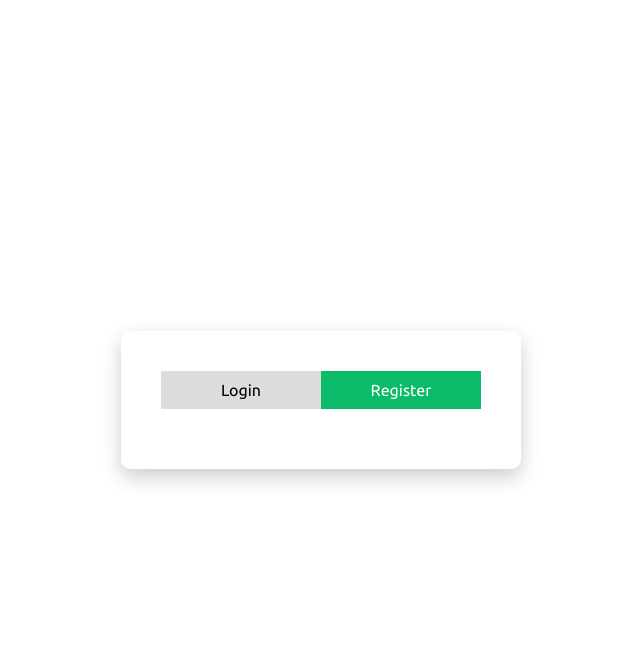
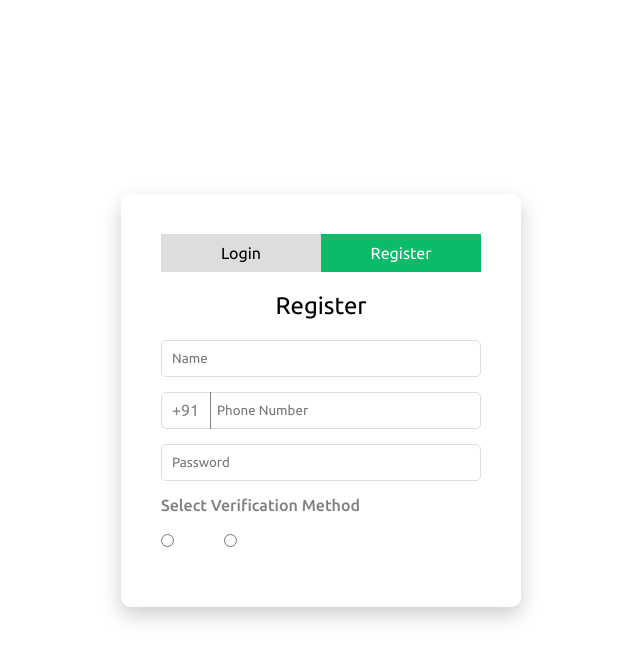
Before and after one commit to DHARUNRAJ86/OTP-AUTHENTICATOR, a React (Vite) app in the folder client/: page /auth in a window 1280 px wide. Both pictures are taken after a click on the button "Register". Shown: the top 660 px of the page, without its empty margins (319-959 px from the left). Built offline with nearby package versions, Linux system fonts and the light colour scheme.

Commit message:
feat: enhance Register component with improved form handling and error notifications

```diff
--- a/client/src/components/Register.jsx
+++ b/client/src/components/Register.jsx
@@ -6,19 +6,62 @@ import axios from "axios";
 import { toast } from "react-toastify";
 
 const Register = () => {
-  const {isAuthenticated} = useContext(Context);
+  const { isAuthenticated } = useContext(Context);
   const navigateTo = useNavigate();
-  const {register,handleSubmit,formState:{errors}} = useForm();
-  const handleRegister = async (data) =>{
-     data.phone =`+91${data.phone}`;
-     await axios.post("http://localhost:4000/api/v1/user/register",data,{
-      withCredentials:true,
-      headers:{
-        "Content-Type": "application/json"
-      }
-     }).then
-  }
-  return <></>;
+  const { register, handleSubmit, formState: { errors } } = useForm();
+
+  const handleRegister = async (data) => {
+    try {
+      const formattedData = {
+        ...data,
+        phone: `+91${data.phone}`,
+      };
+
+      const res = await axios.post(
+        "http://localhost:4000/api/v1/user/register",
+        formattedData,
+        {
+          withCredentials: true,
+          headers: {
+            "Content-Type": "application/json",
+          },
+        }
+      );
+
+      toast.success(res.data.message);
+
+      navigateTo(`/otp-verification/${data.email}/${formattedData.phone}`);
+
+    } catch (error) {
+      toast.error(error.response?.data?.message || "Registration Failed");
+    }
+  };
+  return <>
+    <div>
+      <form className='auth-form' onSubmit={handleSubmit((data) => handleRegister(data))}>
+        <h2>Register</h2>
+        <input type="text" placeholder="Name" required {...register("name")} />
+        <div>
+          <span>+91</span>
+          <input type="number" placeholder="Phone Number" required {...register("phone")} />
+        </div>
+        <div>
+           <input type="password" placeholder="Password" required {...register("password")} />
+        </div>
+        <div className='verification-method'>
+            <p>Select Verification Method</p>
+            <div className='wrapper'>
+                  <label>
+                     <input type="radio" name='verificationMethod' value={"email"} {...register("verificationMethod")} required/>
+                  </label>
+                  <label>
+                     <input type="radio" name='verificationMethod' value={"phone"} {...register("verificationMethod")} required/>
+                  </label>
+            </div>
+        </div>
+      </form>
+    </div>
+  </>;
 };
 
 export default Register;
```
